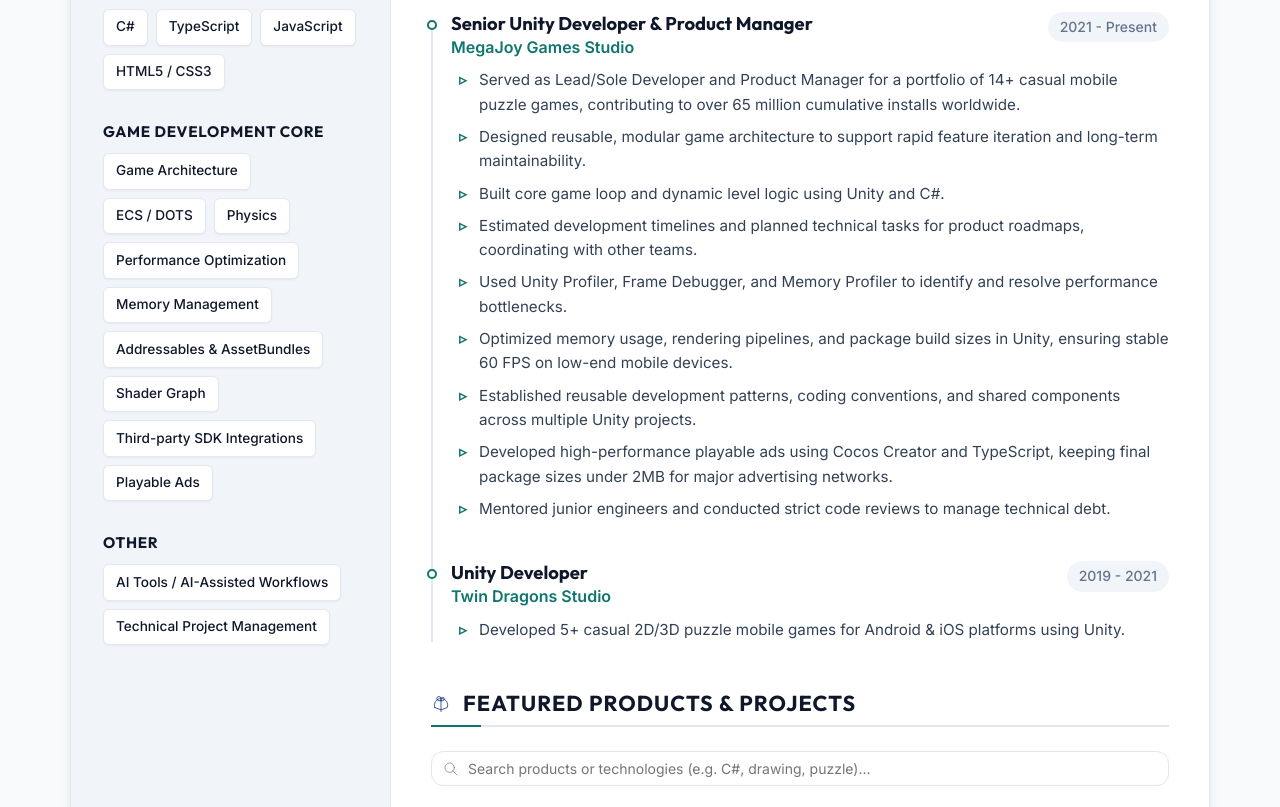
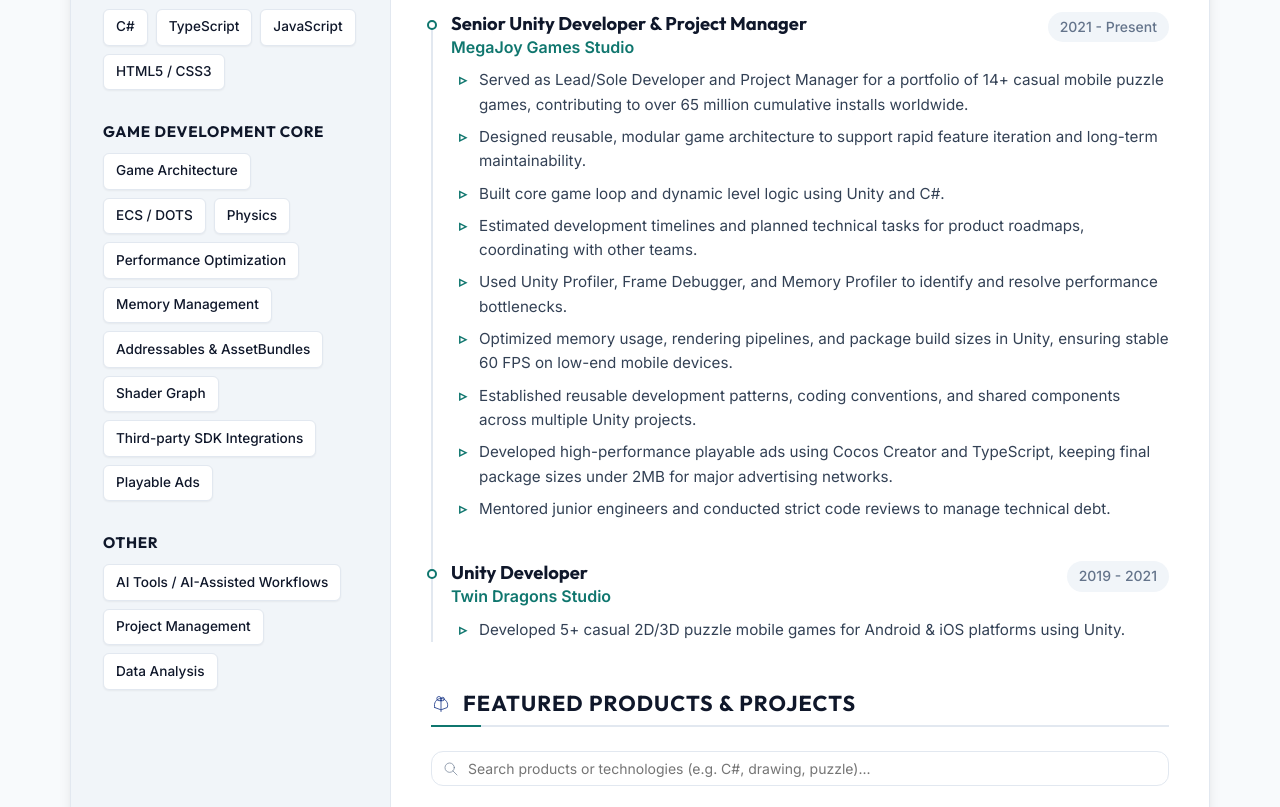
Before and after one commit to hoangdang8639-prog/portfolio, a plain HTML site: page index.html in a window 1280 px wide. Shown: the part 652-1459 px from the top of the page. Drawn offline with Linux system fonts and the light colour scheme.

Commit message:
Add files via upload

```diff
--- a/index.html
+++ b/index.html
@@ -139,7 +139,8 @@
           <h3 class="skills-category-title">Other</h3>
           <div class="skills-tags">
             <span class="skill-tag">AI Tools / AI-Assisted Workflows</span>
-            <span class="skill-tag">Technical Project Management</span>
+            <span class="skill-tag">Project Management</span>
+            <span class="skill-tag">Data Analysis</span>
           </div>
         </section>
       </aside>
@@ -156,7 +157,7 @@
             Professional Summary
           </h2>
           <div class="summary-card">
-            <p><strong>Senior Unity Developer</strong> with 7 years of experience specializing in Unity mobile games. Shipped 15+ titles, including products with over 50M and 10M downloads on Google Play. Experienced across the full development lifecycle, from prototyping and production to PM responsibilities, performance tuning, and live operations. Looking to grow into a Technical Lead role, building on my experience.</p>
+            <p><strong>Senior Unity Developer</strong> with 7 years of experience specializing in Unity mobile games. Shipped 15+ titles, including products with over 50M and 10M downloads on Google Play. Experienced across the full development lifecycle, from prototyping and production to PM responsibilities, performance tuning, and live operations. Looking to grow into a Technical Lead/Project Manager role, building on my experience.</p>
           </div>
         </section>
 
@@ -173,13 +174,13 @@
             <div class="timeline-item" id="job-megajoy">
               <div class="timeline-header">
                 <div>
-                  <h3 class="job-role">Senior Unity Developer & Product Manager</h3>
+                  <h3 class="job-role">Senior Unity Developer & Project Manager</h3>
                   <div class="job-company">MegaJoy Games Studio</div>
                 </div>
                 <span class="job-duration">2021 - Present</span>
               </div>
               <ul class="job-details">
-                <li>Served as Lead/Sole Developer and Product Manager for a portfolio of 14+ casual mobile puzzle games, contributing to over 65 million cumulative installs worldwide.</li>
+                <li>Served as Lead/Sole Developer and Project Manager for a portfolio of 14+ casual mobile puzzle games, contributing to over 65 million cumulative installs worldwide.</li>
                 <li>Designed reusable, modular game architecture to support rapid feature iteration and long-term maintainability.</li>
                 <li>Built core game loop and dynamic level logic using Unity and C#.</li>
                 <li>Estimated development timelines and planned technical tasks for product roadmaps, coordinating with other teams.</li>
@@ -812,7 +813,7 @@
         title: "Star Girl: Love Story",
         type: "Unity Game",
         desc: "A widely popular interactive narrative and puzzle choice-based game. Players make decisions for the main character 'Star Girl' to solve relationship and life situations, featuring branching storylines, creative drawing puzzles, and highly optimized game states for low-end mobile systems.",
-        role: "Lead Developer & Product Manager",
+        role: "Lead Developer & Project Manager",
         tags: "Unity, C#, UI Toolkit, Git, Game Analytics",
         scale: "50M+ Downloads (Google Play)",
         platform: "Android / iOS",
@@ -822,7 +823,7 @@
         title: "Dog Rush: Draw to Save",
         type: "Unity Game",
         desc: "A physics-based drawing game with over 99 levels of progressive difficulty. The player draws routes to help dogs reach their doghouses while avoiding complex obstacles, traps, and moving hazards. Developed custom drawing physics and collision tracking for smooth gameplay.",
-        role: "Lead Developer & Product Manager",
+        role: "Lead Developer & Project Manager",
         tags: "Unity, C#, 2D Physics, Level Generator, UI",
         scale: "10M+ Downloads (Google Play)",
         platform: "Android / iOS",
@@ -832,7 +833,7 @@
         title: "Cat Puzzle: Draw to Kitten",
         type: "Unity Game",
         desc: "A puzzle drawing game that tasks players with guiding cats back to their kittens. Implemented pathfinding algorithms and dynamic collision checks to avoid villains, monsters, and dog obstacles, preventing cats from colliding with each other.",
-        role: "Lead Developer & Product Manager",
+        role: "Lead Developer & Project Manager",
         tags: "Unity, C#, Pathfinding, 2D Collision, Sound System",
         scale: "5M+ Downloads (Google Play)",
         platform: "Android / iOS",
@@ -842,7 +843,7 @@
         title: "Emoji Swap",
         type: "Unity Game",
         desc: "A casual sorting and matching game based on swapping emojis to solve puzzles. Engineered grid layout calculations, matching check systems, and graphic transition animations to make gameplay satisfying.",
-        role: "Developer & Product Manager",
+        role: "Developer & Project Manager",
         tags: "Unity, C#, Grid Calculations, Animation Systems",
         scale: "Published Portfolio Item",
         platform: "Android / iOS",
```
